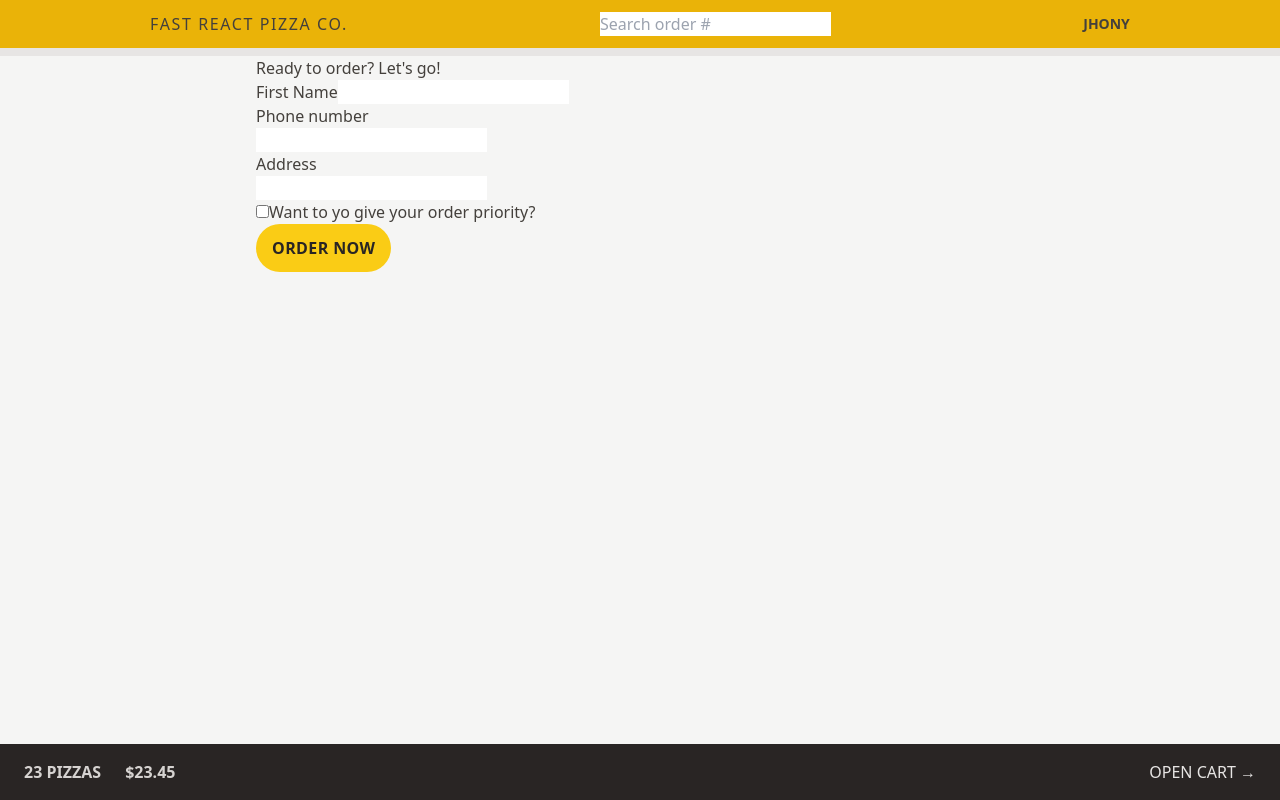
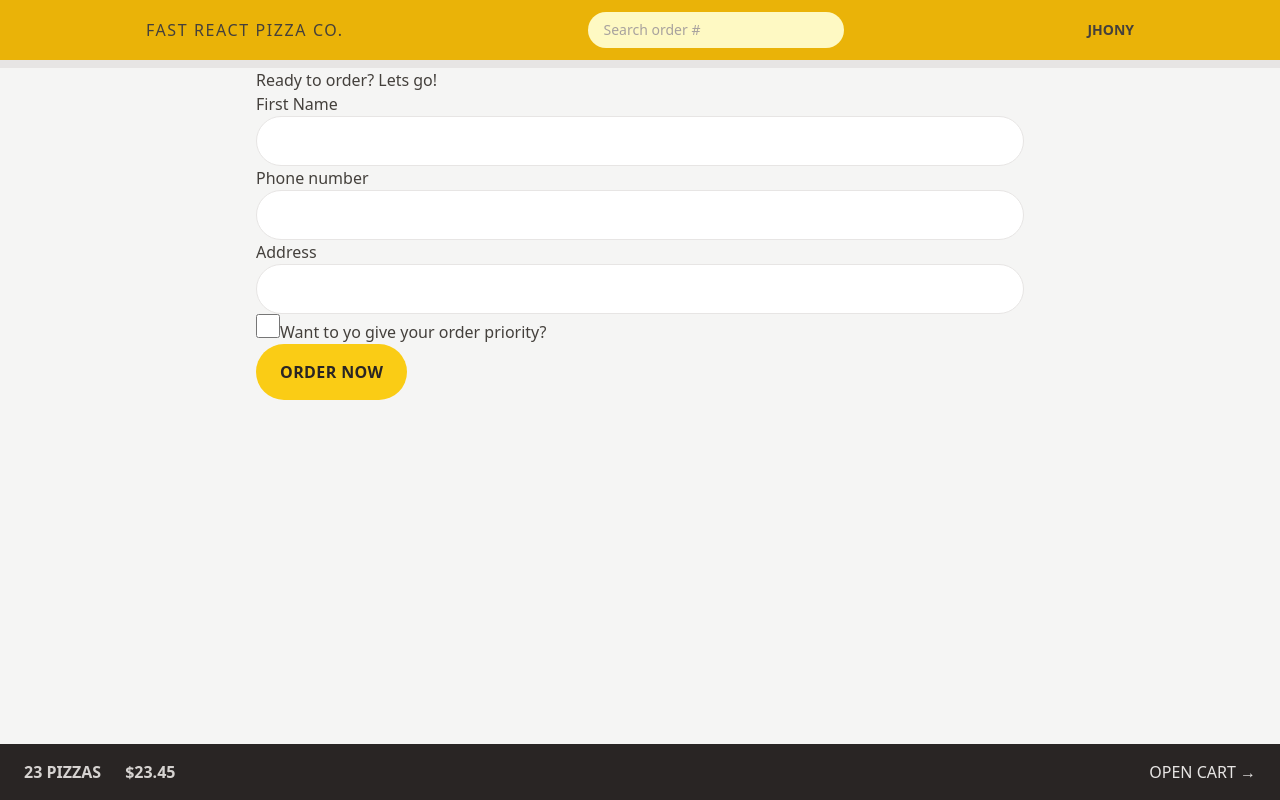
Before and after one commit to JhonyKing/fast-pizza, a React (Vite) app: page /order/new in a window 1280 px wide. Built offline with nearby package versions, Linux system fonts and the light colour scheme.

Commit message:
Adding more tailwind

```diff
--- a/src/features/cart/Cart.jsx
+++ b/src/features/cart/Cart.jsx
@@ -1,4 +1,6 @@
-import { Link } from 'react-router-dom';
+
+import LinkButton from '../../ui/LinkButton';
+import Button from '../../ui/Button';
 
 const fakeCart = [
   {
@@ -29,12 +31,12 @@ function Cart() {
 
   return (
     <div>
-      <Link to="/menu" className='text-sm text-blue-500 hover:text-blue-900 hover:underline'>&larr; Back to menu</Link>
+      <LinkButton to="/menu">&larr; Back to menu</LinkButton>
 
       <h2>Your cart, %NAME%</h2>
 
       <div>
-        <Link to="/order/new">Order pizzas</Link>
+        <Button to="/order/new">Order pizzas</Button>
         <button>Clear cart</button>
       </div>
     </div>
--- a/src/features/order/CreateOrder.jsx
+++ b/src/features/order/CreateOrder.jsx
@@ -1,6 +1,7 @@
 //import { useState } from "react";
 import { Form, redirect, useActionData, useNavigation } from "react-router-dom";
 import { createOrder } from "../../services/apiRestaurant";
+import Button from "../../ui/Button";
 
 // https://uibakery.io/regex-library/phone-number
 const isValidPhone = (str) =>
@@ -43,18 +44,18 @@ function CreateOrder() {
 
   return (
     <div>
-      <h2>Ready to order? Let's go!</h2>
+      <h2>Ready to order? Lets go!</h2>
 
       <Form method="POST">
         <div>
           <label>First Name</label>
-          <input type="text" name="customer" required />
+          <input className="w-full rounded-full border border-stone-200 py-2 px-4 transition-all duration:300 placeholder:text-stone-400 focus:outline-none focus:ring focus:ring-yellow-400 md:px-6 md:py-3" type="text" name="customer" required />
         </div>
 
         <div>
           <label>Phone number</label>
           <div>
-            <input type="tel" name="phone" required />
+            <input className="w-full rounded-full border border-stone-200 py-2 px-4 transition-all duration:300 placeholder:text-stone-400 focus:outline-none focus:ring focus:ring-yellow-400 md:px-6 md:py-3" type="tel" name="phone" required />
           </div>
           {formErrors?.phone && <p>{formErrors.phone}</p>}
         </div>
@@ -62,7 +63,7 @@ function CreateOrder() {
         <div>
           <label>Address</label>
           <div>
-            <input type="text" name="address" required />
+            <input className="w-full rounded-full border border-stone-200 py-2 px-4 transition-all duration:300 placeholder:text-stone-400 focus:outline-none focus:ring focus:ring-yellow-400 md:px-6 md:py-3" type="text" name="address" required />
           </div>
         </div>
 
@@ -71,6 +72,7 @@ function CreateOrder() {
             type="checkbox"
             name="priority"
             id="priority"
+            className="h-6 w-6 accent-yellow-400 focus:outline-none focus:ring focus:ring-yellow-400 focus:ring-offset-2"
             // value={withPriority}
             // onChange={(e) => setWithPriority(e.target.checked)}
           />
@@ -79,9 +81,9 @@ function CreateOrder() {
 
         <div>
           <input type="hidden" name="cart" value={JSON.stringify(cart)} />
-          <button disabled={isSubmitting} className="bg-yellow-400 tracking-wide rounded-full uppercase font-semibold text-stone-800 py-3 px-4 inline-block hover:bg-yellow-300 transition-colors duration-300 focus:outline-none focus:ring focus:ring-yellow-300 focus:bg-yellow-300 focus:ring-offset-2 active:bg-slate-400 disabled:cursor-not-allowed">
+          <Button disabled={isSubmitting}>
             {isSubmitting ? "Placing order..." : "Order now"}
-          </button>
+          </Button>
         </div>
       </Form>
     </div>
@@ -100,7 +102,7 @@ export async function action({ request }) {
 
   const errors = {};
   if (!isValidPhone(order.phone))
-    errors.phone = "Please give u s your correct phone.";
+    errors.phone = "Please give us your correct phone.";
 
   if (Object.keys(errors).length > 0) return errors;
 
--- a/src/features/order/SearchOrder.jsx
+++ b/src/features/order/SearchOrder.jsx
@@ -17,6 +17,7 @@ export default function SearchOrder() {
         placeholder="Search order #"
         value={query}
         onChange={(e) => setQuery(e.target.value)}
+        className="rounded-full bg-yellow-100 px-4 py-2 text-sm placeholder:text-stone-400 focus:w-72 sm:w-64 transition-all duration-300 focus:outline-none focus:ring focus:ring-yellow-500 focus:ring-opacity-50"
       />
     </form>
   );
--- a/src/features/user/CreateUser.jsx
+++ b/src/features/user/CreateUser.jsx
@@ -1,4 +1,5 @@
 import { useState } from "react";
+import Button from "../../ui/Button";
 
 function CreateUser() {
   const [username, setUsername] = useState("");
@@ -18,12 +19,12 @@ function CreateUser() {
         placeholder="Your full name"
         value={username}
         onChange={(e) => setUsername(e.target.value)}
-        className="w-72"
+        className=" rounded-full border border-stone-200 py-2 px-4 transition-all duration:300 placeholder:text-stone-400 focus:outline-none focus:ring focus:ring-yellow-400 md:px-6 md:py-3w-full w-72 mb-8 sm:px-6 sm:py-4"
       />
 
       {username !== "" && (
         <div>
-          <button>Start ordering</button>
+          <Button to="/order/new">Start ordering</Button>
         </div>
       )}
     </form>
--- /dev/null
+++ b/src/ui/Button.jsx
@@ -0,0 +1,16 @@
+import { Link } from "react-router-dom";
+
+
+function Button({children, disabled, to}) {
+
+const className="bg-yellow-400 tracking-wide rounded-full uppercase font-semibold text-stone-800 py-3 px-4 inline-block hover:bg-yellow-300 transition-colors duration-300 focus:outline-none focus:ring focus:ring-yellow-300 focus:bg-yellow-300 focus:ring-offset-2 active:bg-slate-400 disabled:cursor-not-allowed sm:px-6 sm:py-4";
+
+    if(to)
+return(<Link to={to} className={className}>{children}</Link>);
+
+    return (
+    <button disabled={disabled} className={className}>{children}</button>
+  )
+}
+
+export default Button;
--- a/src/ui/Error.jsx
+++ b/src/ui/Error.jsx
@@ -1,7 +1,8 @@
-import { useNavigate, useRouteError } from "react-router-dom";
+import { useRouteError } from "react-router-dom";
+import LinkButton from "./LinkButton";
 
 function Error() {
-  const navigate = useNavigate();
+
   const error = useRouteError();
   console.log(error);
 
@@ -9,7 +10,7 @@ function Error() {
     <div>
       <h1>Something went wrong 😢</h1>
       <p>{error.data || error.message}</p>
-      <button onClick={() => navigate(-1)}>&larr; Go back</button>
+      <LinkButton to="-1">&larr; Go back</LinkButton>
     </div>
   );
 }
--- /dev/null
+++ b/src/ui/LinkButton.jsx
@@ -0,0 +1,16 @@
+import { Link, useNavigate } from "react-router-dom";
+
+
+function LinkButton({children, to}) {
+
+const navigate=useNavigate();
+const className="text-sm text-blue-500 hover:text-blue-600 hover:underline";
+
+    if(to==="-1")return <button className={className} onClick={() => navigate(-1)}>{children}</button>;
+    return (
+    <Link to={to} className='text-sm text-blue-500 hover:text-blue-900 hover:underline'>{children}</Link>
+
+  )
+}
+
+export default LinkButton;
```
Also changed, not shown: src/index.css (+8 -0 lines), .eslintrc.cjs.
